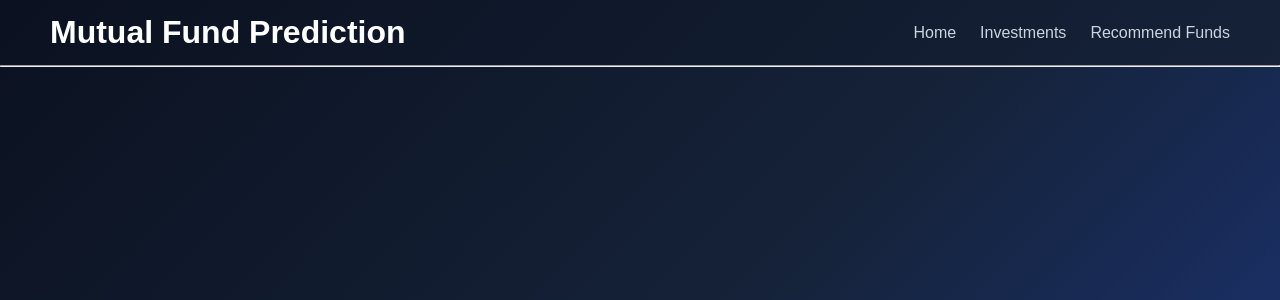
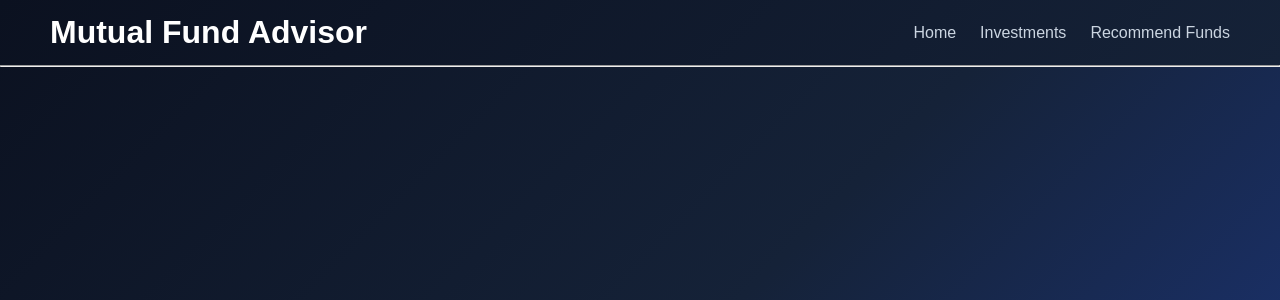
Before and after one commit to manjotkaur3112/mf_predictor, a Flask app: template templates/index.html in a window 1280 px wide. Shown: the top 300 px of the page. Run offline with Flask 3, Linux system fonts and the light colour scheme; the template is opened without the code that fills it: most values are stand-ins (such as "Sample title", 1, 10 or a date in 2020); parts of the project's set-up code (start-up, migrations or seed data) failed here and were passed over.

Commit message:
Change title and logo text to 'Mutual Fund Advisor'

```diff
--- a/templates/index.html
+++ b/templates/index.html
@@ -3,7 +3,7 @@
 <head>
     <meta charset="UTF-8">
     <meta name="viewport" content="width=device-width, initial-scale=1.0">
-    <title>Dashboard</title>
+    <title>Mutual Fund Advisor</title>
     <link rel="stylesheet" href="{{ url_for('static', filename='css/style.css') }}">
 </head>
 <body>
@@ -11,7 +11,7 @@
         <div class='nav-contanier '>
             <div class='navbar '>
                 <div class='navbar-logo'>
-                    <h1 class='logo '>Mutual Fund Prediction</h1>
+                    <h1 class='logo '>Mutual Fund Advisor</h1>
                 </div>
                 <div class="navigation" id="navlinks">
                     <a href="/" class="nav-link" onclick="showPage('home')">Home</a>
```
